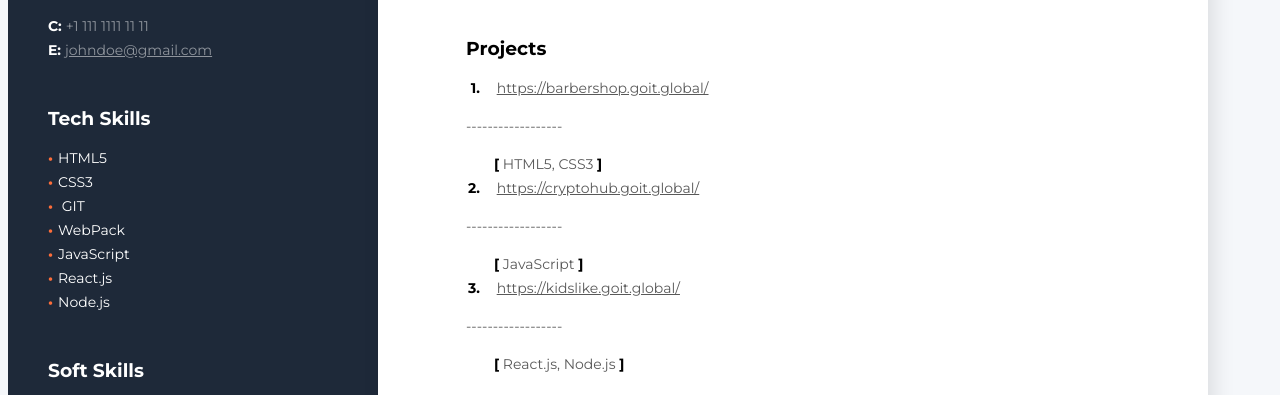
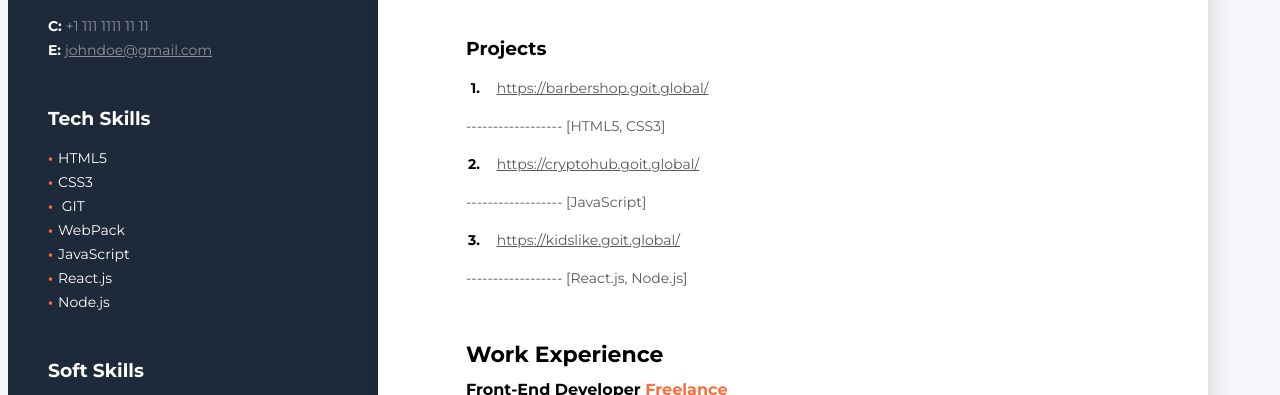
Before and after one commit to Blu30/CV, a plain HTML site: page index.html in a window 1280 px wide. Shown: the part 377-772 px from the top of the page. Drawn offline with Linux system fonts and the light colour scheme.

Commit message:
Update index.html

```diff
--- a/index.html
+++ b/index.html
@@ -74,21 +74,15 @@
             <li>
                 <a
                 href = "https://barbershop.goit.global/" target="_blank">https://barbershop.goit.global/</a>
-                <p>------------------
-            </p>
-                <span>[</span> HTML5, CSS3 <span>]</span></li>
+                <p>  ------------------    [HTML5, CSS3] </p></li>
             <li>
                 <a
                 href = "https://cryptohub.goit.global/" target="_blank">https://cryptohub.goit.global/</a>
-                  <p>------------------
-            </p>
-            <span>[</span> JavaScript <span>]</span</li>
+                  <p>  ------------------  [JavaScript] </p></li>
             <li>
                 <a
                 href= "https://kidslike.goit.global/" target="_blank">https://kidslike.goit.global/</a>
-                 <p>------------------
-            </p>
-            <span>[</span> React.js, Node.js <span>]</span></li>
+                 <p>  ------------------   [React.js, Node.js]  </p></li>
         </ol>
     </div>
 
```
